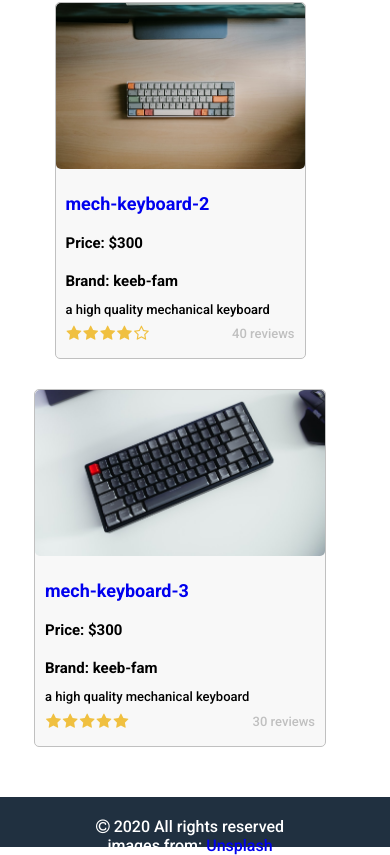
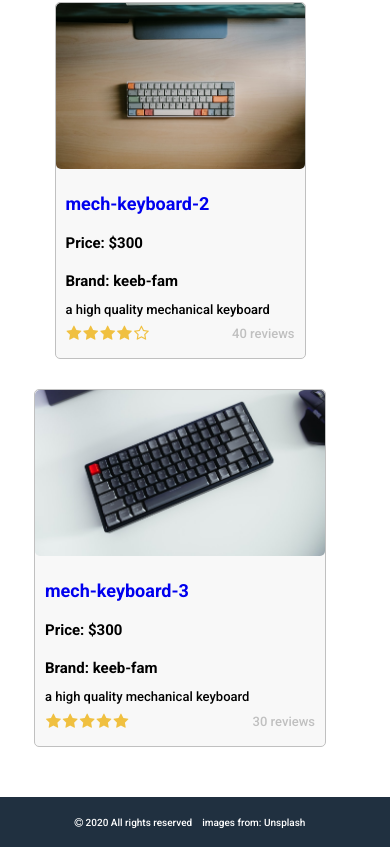
Before and after one commit to Selenophilia/XenElectronic-project, a React (Create React App) app in the folder front-end/: page / in a window 390 px wide. Shown: the part 2006-2861 px from the top of the page. Built offline with nearby package versions, Linux system fonts and the light colour scheme.

Commit message:
Modified footer font color

```diff
--- a/front-end/src/App.css
+++ b/front-end/src/App.css
@@ -54,6 +54,11 @@
 
 footer span{
     margin-right: 10px;
+
+}
+
+footer span a{
+    color: #fff
 }
 
 .row{
@@ -92,6 +97,9 @@
      img.img__large{
          width: 100%;
         padding: 0;
+     }
+     footer{
+         font-size: 1rem;
      }
 }
 
```
